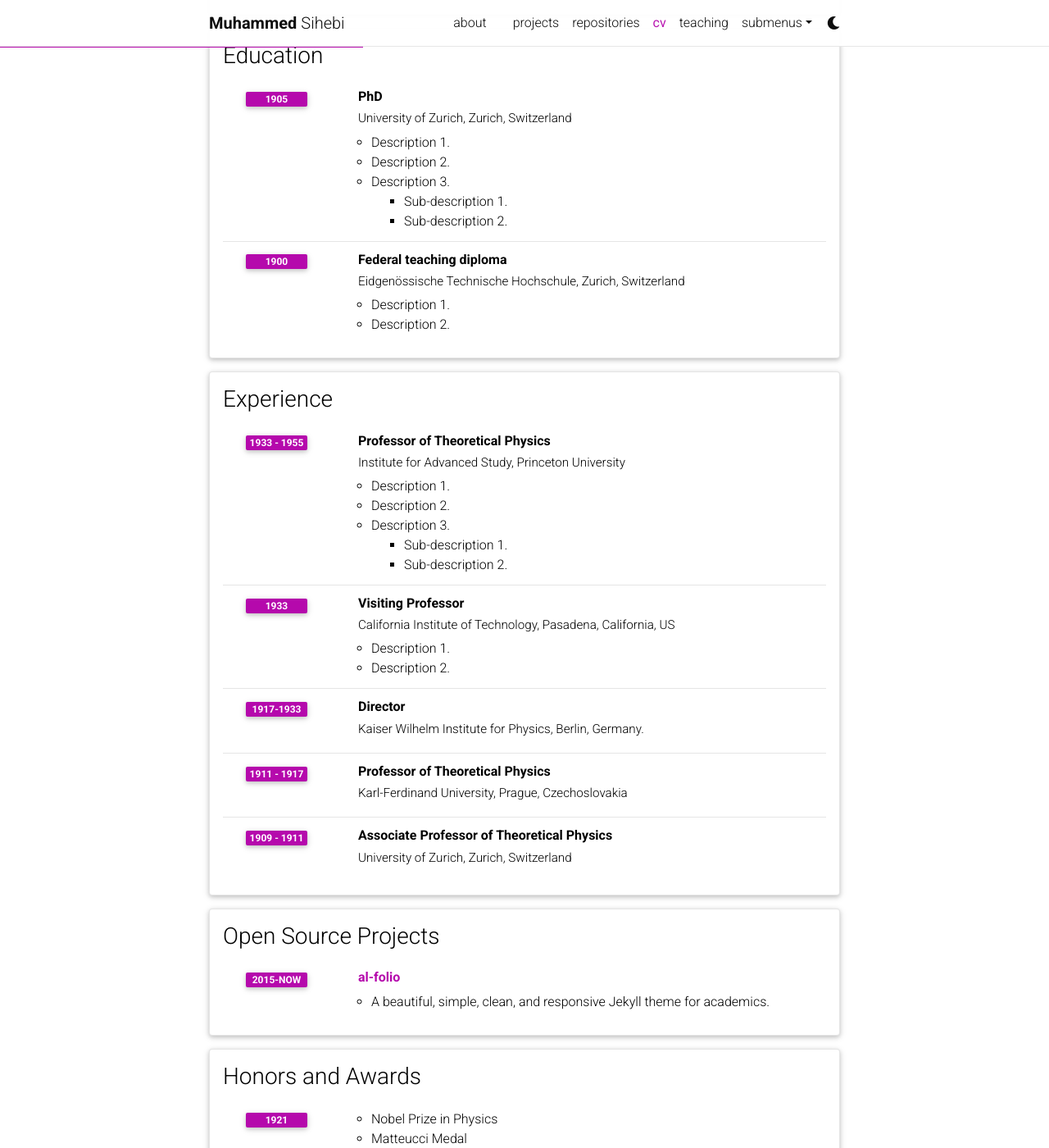
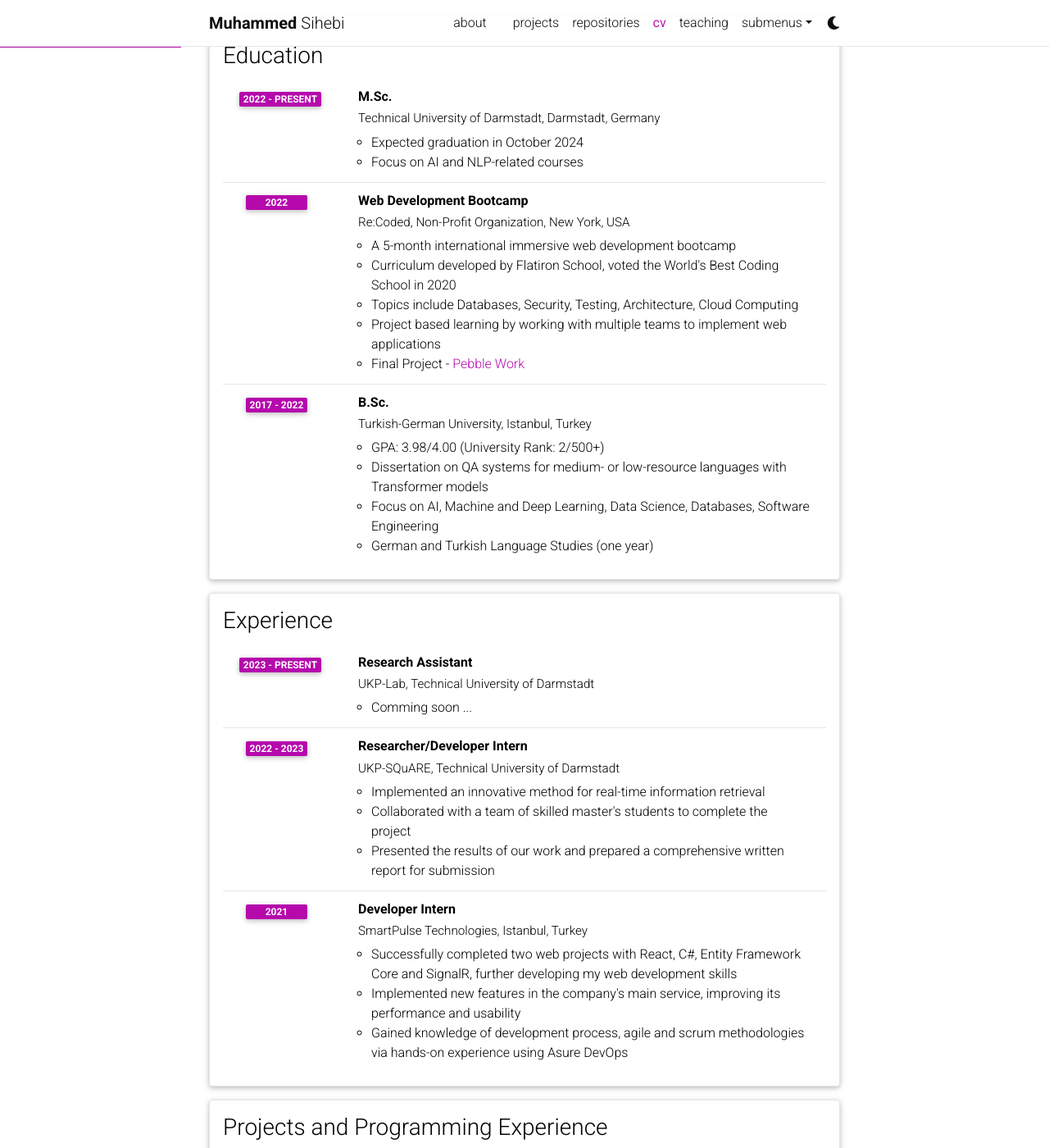
Before and after one commit to muhammed-shihebi/muhammed-shihebi.github.io, a Jekyll site: the page built from _pages/cv.md, in a window 1280 px wide and 1400 px high, scrolled down 359 px. Shown: the whole window at 82% size. Built offline with Jekyll 4.4.1, drawn with Linux system fonts in a browser that asks for light colours; comment, search, counter and statistics services are not loaded; a style sheet for code colours, icons or effects is not loaded; some of the changed text lies outside the part shown.

Commit message:
Edit CV page

```diff
--- a/_data/cv.yml
+++ b/_data/cv.yml
@@ -2,96 +2,129 @@
   type: map
   contents:
     - name: Full Name
-      value: Albert Einstein
-    - name: Date of Birth
-      value: 14th March 1879
+      value: Muhammed Sihebi
     - name: Languages
-      value: English, German
+      value: English, German, Turkish, Arabic
+    - name: E-mail
+      value: <a href="mailto:muhammednurpro@gmail.com">muhammednurpro@gmail.com</a>
+
 
 - title: Education
   type: time_table
   contents:
-    - title: PhD
-      institution: University of Zurich, Zurich, Switzerland
-      year: 1905
+    - title: M.Sc.
+      institution: Technical University of Darmstadt, Darmstadt, Germany
+      year: 2022 - Present
       description:
-        - Description 1.
-        - Description 2.
-        - title: Description 3.
-          contents:
-            - Sub-description 1.
-            - Sub-description 2.
-    - title: Federal teaching diploma
-      institution: Eidgenössische Technische Hochschule, Zurich, Switzerland
-      year: 1900
+        - Expected graduation in October 2024
+        - Focus on AI and NLP-related courses
+        # - title: Description 3.
+        #   contents:
+        #     - Sub-description 1.
+        #     - Sub-description 2.
+    - title: Web Development Bootcamp
+      institution: Re:Coded, Non-Profit Organization, New York, USA
+      year: 2022
       description:
-        - Description 1.
-        - Description 2.
+        - A 5-month international immersive web development bootcamp
+        - Curriculum developed by Flatiron School, voted the World's Best Coding School in 2020
+        - Topics include Databases, Security, Testing, Architecture, Cloud Computing
+        - Project based learning by working with multiple teams to implement web applications
+        - Final Project - <a href="https://github.com/muhammed-shihebi/backend-capstone-turkey-pebble-work">Pebble Work</a>
+    - title: B.Sc.
+      institution: Turkish-German University, Istanbul, Turkey
+      year: 2017 - 2022
+      description:
+        - "GPA: 3.98/4.00 (University Rank: 2/500+)"
+        - Dissertation on QA systems for medium- or low-resource languages with Transformer models
+        - Focus on AI, Machine and Deep Learning, Data Science, Databases, Software Engineering
+        - German and Turkish Language Studies (one year)
 
 - title: Experience
   type: time_table
   contents:
-    - title: Professor of Theoretical Physics
-      institution: Institute for Advanced Study, Princeton University
-      year: 1933 - 1955
+    - title: Research Assistant
+      institution: UKP-Lab, Technical University of Darmstadt
+      year: 2023 - Present
       description:
-        - Description 1.
-        - Description 2.
-        - title: Description 3.
-          contents:
-            - Sub-description 1.
-            - Sub-description 2.
-    - title: Visiting Professor
-      institution: California Institute of Technology, Pasadena, California, US
-      year: 1933
+        - Comming soon ...
+    - title: Researcher/Developer Intern
+      institution: UKP-SQuARE, Technical University of Darmstadt
+      year: 2022 - 2023
       description:
-        - Description 1.
-        - Description 2.
+        - Implemented an innovative method for real-time information retrieval
+        - Collaborated with a team of skilled master's students to complete the project
+        - Presented the results of our work and prepared a comprehensive written report for submission
+    - title: Developer Intern
+      institution: SmartPulse Technologies, Istanbul, Turkey
+      year: 2021
+      description:
+        - Successfully completed two web projects with React, C#, Entity Framework Core and SignalR, further developing my web development skills
+        - Implemented new features in the company's main service, improving its performance and usability
+        - Gained knowledge of development process, agile and scrum methodologies via hands-on experience using Asure DevOps
 
-    - title: Director
-      institution: Kaiser Wilhelm Institute for Physics, Berlin, Germany.
-      year: 1917-1933
-
-    - title: Professor of Theoretical Physics
-      institution: Karl-Ferdinand University, Prague, Czechoslovakia
-      year: 1911 - 1917
-      description:
-
-    - title: Associate Professor of Theoretical Physics
-      institution: University of Zurich, Zurich, Switzerland
-      year: 1909 - 1911
-
-- title: Open Source Projects
+- title: Projects and Programming Experience
   type: time_table
   contents:
-    - title: <a href="https://github.com/alshedivat/al-folio">al-folio</a>
-      year: 2015-now
-      description: A beautiful, simple, clean, and responsive Jekyll theme for academics.
+
+    - title: <a href="https://drive.google.com/file/d/1oLJV-9e27A1toQd_YaPPhyD92O7LYpty/view?usp=share_link">Thesis, Span-Extraction QA Systems Overview (German)</a>
+      year: 2022
+      description: Implemented a complete span-extraction QA pipeline, experimenting with several pre-trained models from the Huggingface such as M-BERT and XLM-R
+
+    - title: <a href="https://github.com/alshedivat/al-folio">Pebble Work</a>
+      year: 2022
+      description:
+        - A Volunteer Event Organizing Platform done at Re:Coded Bootcamp
+        - Developed a full-fledged RESTful API using Express.js and MongoDB and Firebase as databases
+        - Learned professional development best practices
+        - Demonstrated leadership skills while solving problems within a team of five backend developers
+
+    - title: <a href="https://github.com/muhammed-shihebi/tithenai">Tithenai</a>
+      year: 2022
+      description:
+        - Theses Publication Web App
+        - Developed with React.js and Express.js using Firebase as a database
+
+    - title: BF1Karte
+      year: 2021
+      description:
+        - A Data Mining Project
+        - Utilized a variety of ML models & XAI techniques to achieve high performance with limited data
 
 - title: Honors and Awards
   type: time_table
   contents:
-    - year: 1921
-      items:
-        - Nobel Prize in Physics
-        - Matteucci Medal
-    - year: 2029
-      items:
-        - Max Planck Medal
+    - title: The German Academic Exchange Service (DAAD) Scholarship
+      year: 2017 - 2024
+      description:
+        - Awarded for an initial period of five years to pursue a Bachelor's degree in Computer Science at the Turkish-German University
+        - Extended for an additional two years to pursue a Master's degree in Computer Science at the Technical University of Darmstadt
+
+- title: Skills
+  type: map
+  contents:
+    - name: Programming Languages
+      value: Python, C#, C/C++, Java, JavaScript, HTML, CSS, SQL, Kotlin, XML, etc.
+    - name: Frameworks and Libraries
+      value: React.js, Express.js, Node.js, Vue.js, Bootstrap, Pandas, NumPy, Matplotlib, NLTK, Scikit-Learn, TensorFlow, Keras, PyTorch, Beautiful Soup, .NET Core, JavaFX, etc.
+    - name: Tools and Technologies
+      value: Git, GitHub, GitLab, Docker, Azure DevOps, MongoDB, Heroku, Firebase, Jira, MySQL, SQL Server Management Studio, Unity 2D, etc.
+    - name: Languages
+      value: German (C2), English (C1), Turkish (Fluent), Arabic (Native)
 
 - title: Academic Interests
   type: nested_list
   contents:
-    - title: Topic 1.
+    - title: Natural Language Processing (NLP)
       items:
-        - Description 1.
-        - Description 2.
-    - title: Topic 2.
+        - Question Answering
+        - Machine Translation
+    - title: Artificial Intelligence (AI)
       items:
-        - Description 1.
-        - Description 2.
+        - Reinforcement Learning
+        - Computer Vision
 
 - title: Other Interests
   type: list
   contents:
-    - <u>Hobbies:</u> Hobby 1, Hobby 2, etc.
+    - AI-driven applications, Economics, Modern Literature, Football, Strategic Games ...
```
